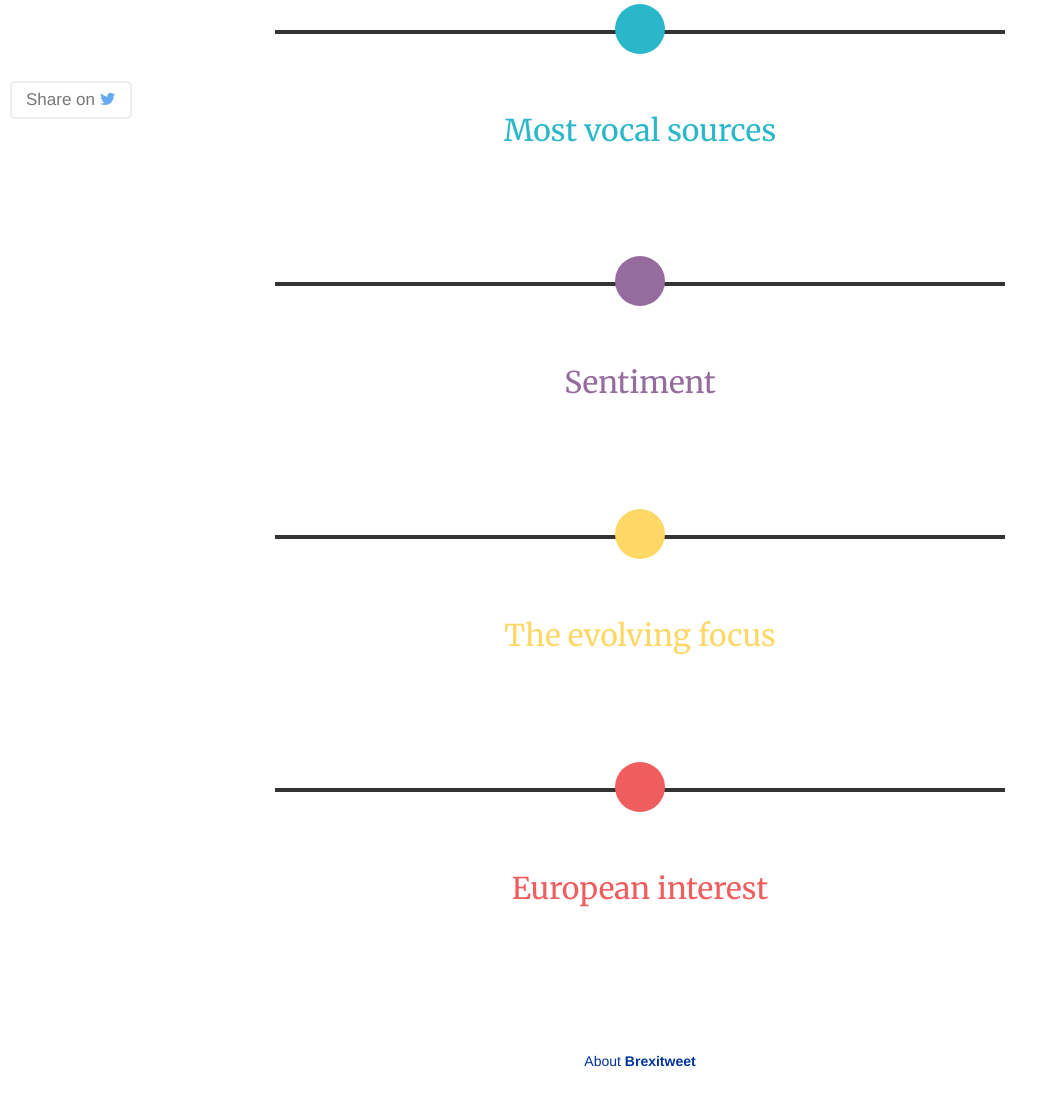
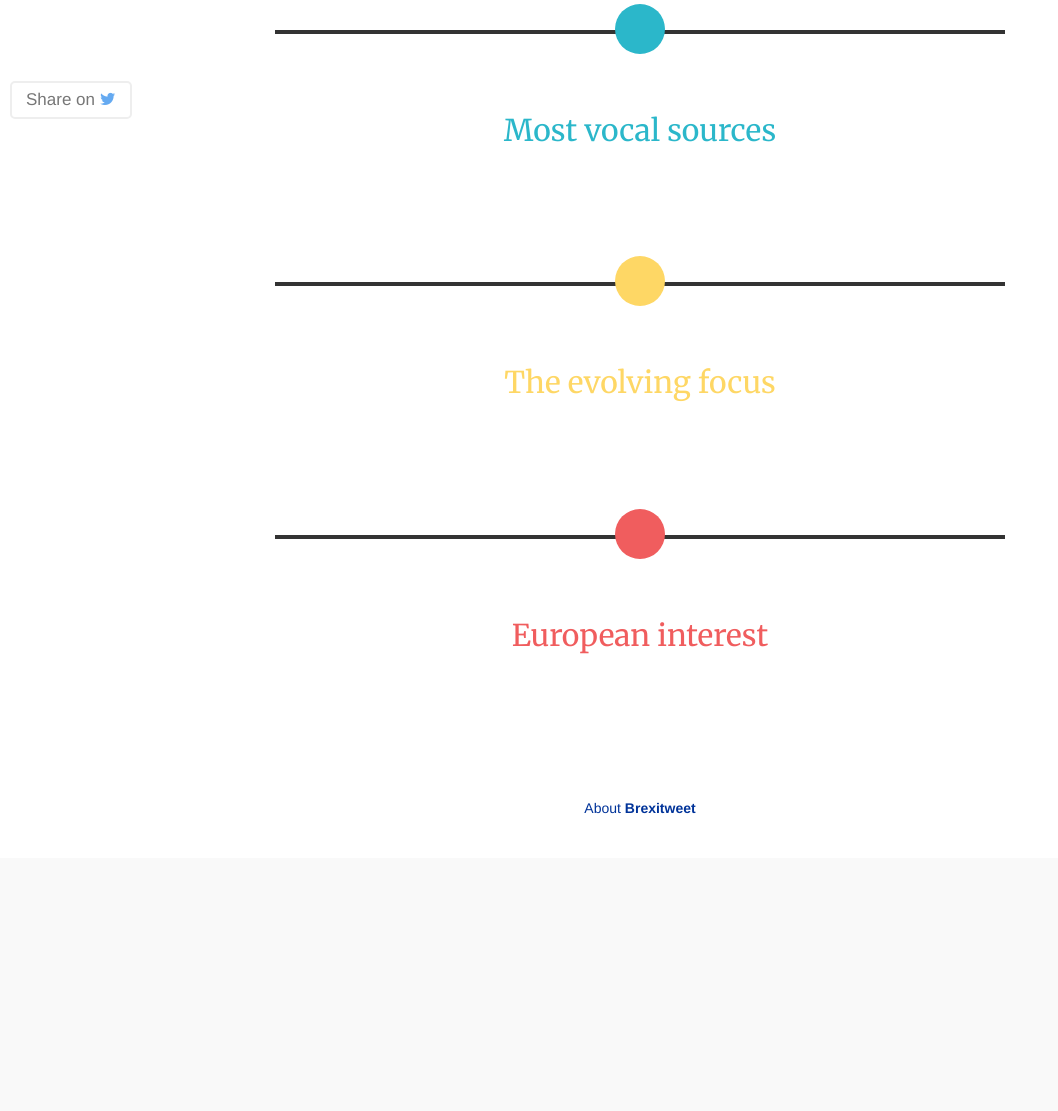
Before and after one commit to Monsk/tweet_capture_app, a Flask app: template app/templates/lang.html in a window 1280 px wide. Shown: the part 671-1782 px from the top of the page, without its empty margins (0-1058 px from the left). After the commit the page ends 1485 px from the top, so only its background shows below. Run offline with Flask 2, Linux system fonts and the light colour scheme; the template is opened without the code that fills it: most values are stand-ins (such as "Sample title", 1, 10 or a date in 2020); some libraries are stand-ins or nearby versions; some web fonts are replaced.

Commit message:
commented out the sentiment chart as the results are misleading

```diff
--- a/app/static/js/custom.js
+++ b/app/static/js/custom.js
@@ -9,7 +9,8 @@
 $('.card').each(function(i, obj){
   // Add a listener to a chart area being shown
   $(this).on('shown.bs.collapse', function (e) {
-    const targetChart = e.target.lastElementChild.id;
+    console.log(e.target.children[0].id);
+    const targetChart = e.target.children[0].id;
 
     // if the chart doesn't exist, draw it!
     if ($('#' + targetChart).children().length === 0) {
--- a/app/templates/index.html
+++ b/app/templates/index.html
@@ -84,19 +84,6 @@
     </div>
     </section>
 
-    <section><i class="icon c4"></i>
-      <div class="card">
-      <div class="item list off collapsed" id="sentiment" data-toggle="collapse" data-parent="#accordion" href="#sentimentChartStage" aria-expanded="false" aria-controls="sentimentChartStage">
-        <hgroup><h2 class="c4">
-            Sentiment
-        </h2></hgroup>
-      </div>
-      <div id="sentimentChartStage" class="chart-stage collapse">
-        <div class="chart" id="sentimentChart"></div>
-      </div>
-    </div class="card">
-    </section>
-
     <section><i class="icon c3 icon-fan"></i>
       <div class="card">
       <div class="item list off collapsed" id="stringMatch"  data-toggle="collapse" data-parent="#accordion" href="#stringMatchStage" aria-expanded="false" aria-controls="stringMatchStage">
@@ -137,6 +124,28 @@
     </div class="card">
     </section>
 
+    <!-- <section><i class="icon c4"></i>
+      <div class="card">
+      <div class="item list off collapsed" id="sentiment" data-toggle="collapse" data-parent="#accordion" href="#sentimentChartStage" aria-expanded="false" aria-controls="sentimentChartStage">
+        <hgroup><h2 class="c4">
+            Sentiment
+        </h2></hgroup>
+      </div>
+      <div id="sentimentChartStage" class="chart-stage collapse">
+        <div class="chart" id="sentimentChart"></div>
+        <div>
+        <p>
+          Tweets were analysed for sentiment, and given a score between 1 (very positive) and -1 (very negative).
+          This plot shows the average sentiment of tweets in a given week.
+          We see that, on average, tweets about Brexit are slightly positive, however there is no trend suggesting the general sentiment is improving or souring.
+          <br>
+          <small>Sentiment analysis performed using the <a href="https://textblob.readthedocs.io/en/dev/" target="_blank">TextBlob</a> library. </small>
+        </p>
+      </div>
+      </div>
+    </div class="card">
+    </section> -->
+
 
 
 </div>
```
Also changed, not shown: app/static/js/graphs.js (+1 -8 lines).
